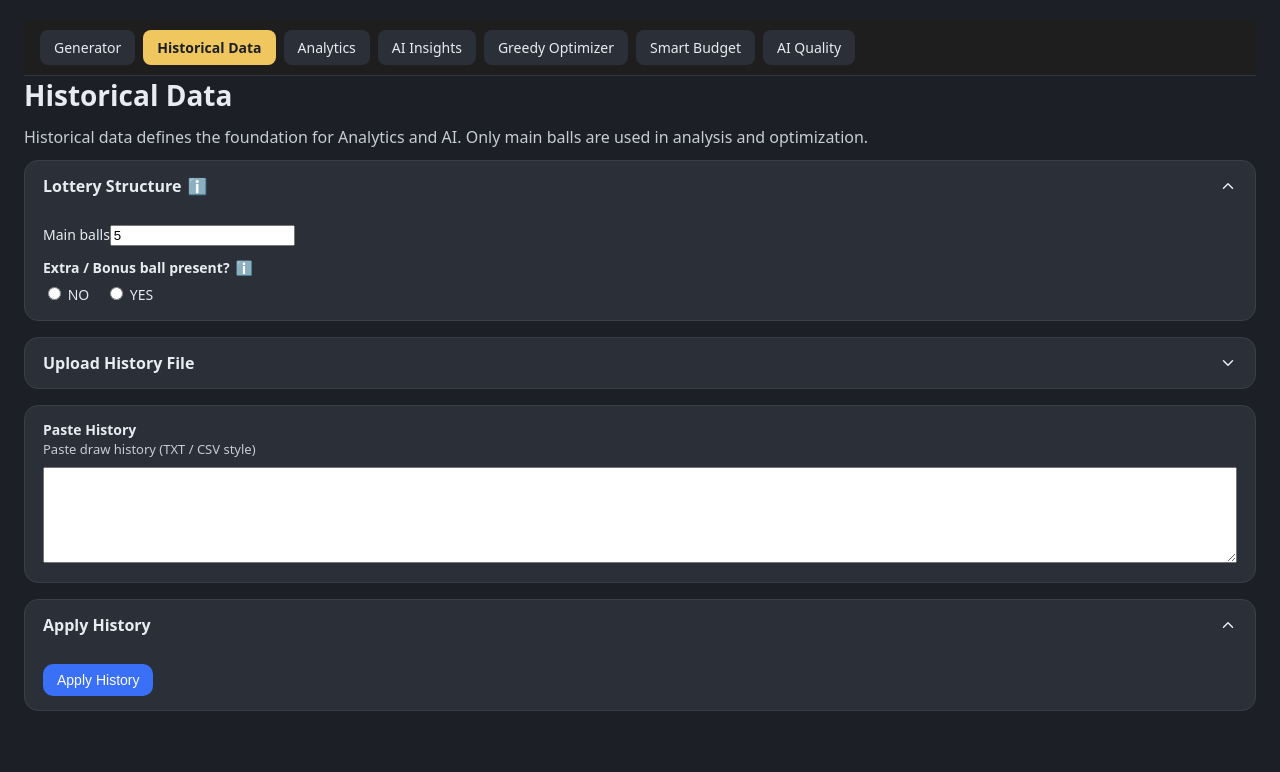
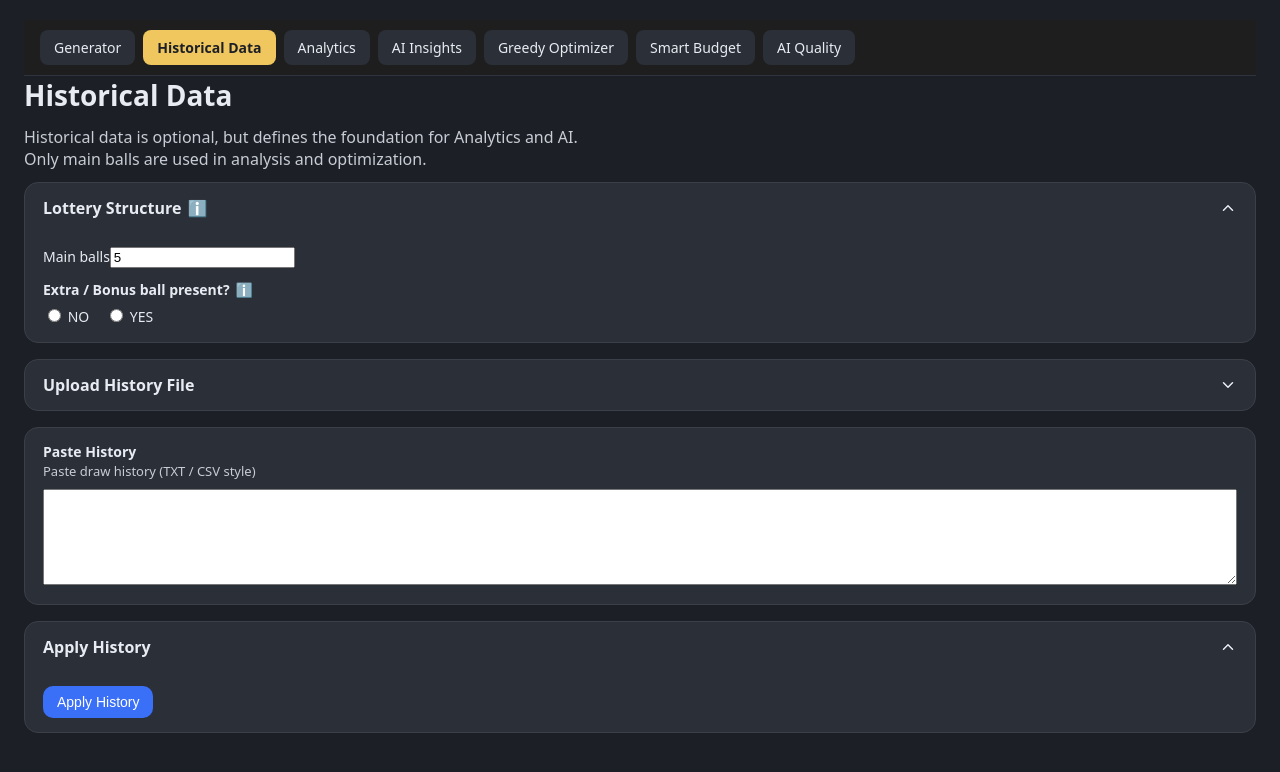
Before and after one commit to brykalov69/lottery-designer-web, a React (Vite) app in the folder frontend/: page /history in a window 1280 px wide. Shown: the top 772 px of the page. Built offline with nearby package versions, Linux system fonts and the light colour scheme.

Commit message:
UX: clarify History as optional but beneficial

```diff
--- a/frontend/src/HistoricalData.tsx
+++ b/frontend/src/HistoricalData.tsx
@@ -192,7 +192,7 @@ export default function HistoricalData() {
     <>
       <h1>Historical Data</h1>
       <p style={{ color: "#C8CCD4", marginBottom: 12 }}>
-  Historical data defines the foundation for Analytics and AI.
+  Historical data is optional, but defines the foundation for Analytics and AI. <br />
   Only main balls are used in analysis and optimization.
 </p>
 
```
